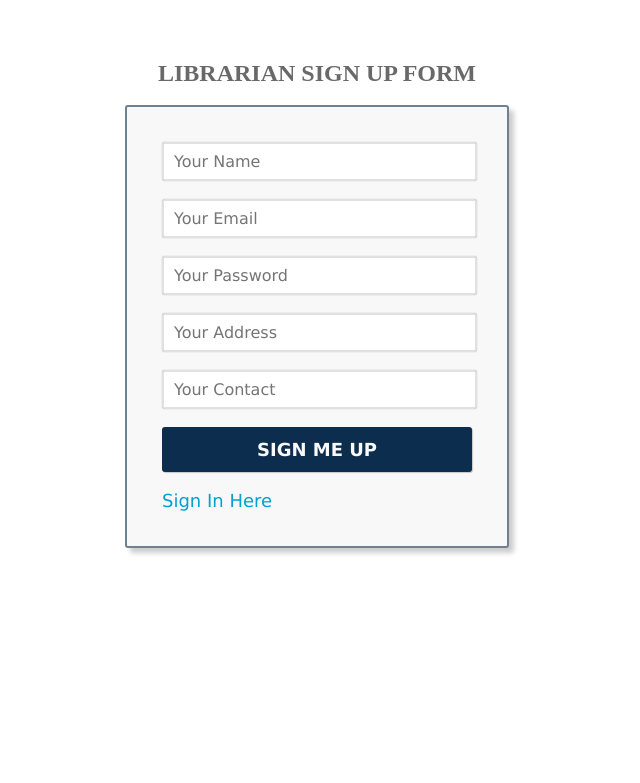
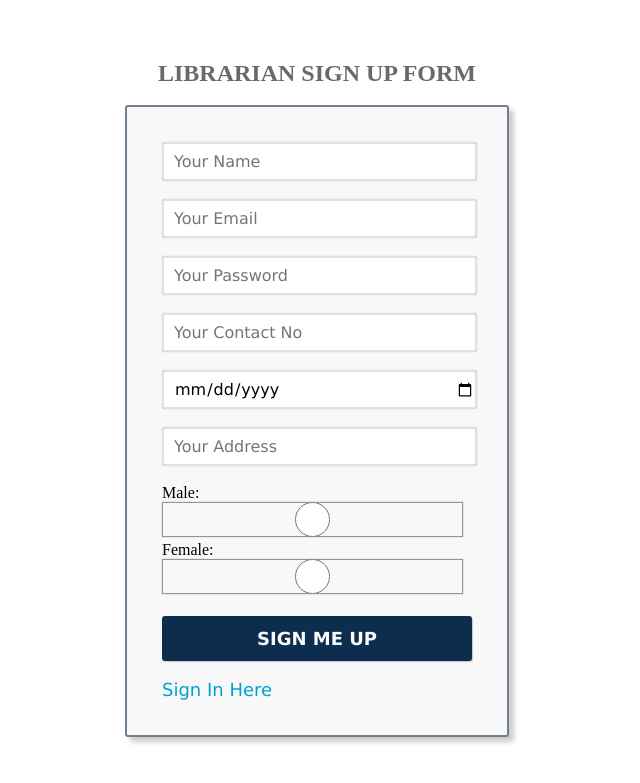
Before and after one commit to areeba-1/webproject, a PHP site: page /lib_register.php in a window 1280 px wide. Shown: the top 783 px of the page, without its empty margins (323-963 px from the left). Run offline with PHP 8.4, Linux system fonts and the light colour scheme.

Commit message:
Update lib_register.php

```diff
--- a/lib_register.php
+++ b/lib_register.php
@@ -36,7 +36,12 @@ if(isset($_POST['signup']))
 <meta http-equiv="Content-Type" content="text/html; charset=utf-8" />
 <title>SignUp</title>
 <link rel="stylesheet" href="style.css" type="text/css" />
-
+<script>
+function myFunction(x)
+{
+    x.style.background = "#F8F8FF";
+}
+</script>
 </head>
 <body>
 <center>
@@ -47,25 +52,34 @@ if(isset($_POST['signup']))
 <table align="center" width="30%" border="0">
 
 <tr>
-<td><input type="text" name="l_name" placeholder="Your Name" required /></td>
+<td><input type="text" onFocus="myFunction(this)" name="l_name" placeholder="Your Name" required /></td>
 </tr>
 
 <tr>
-<td><input type="text" name="email" placeholder="Your Email" required /></td>
+<td><input type="text" onFocus="myFunction(this)" name="email" placeholder="Your Email" required /></td>
 </tr>
 
 <tr>
-<td><input type="text" name="password" placeholder="Your Password" required /></td>
+<td><input type="text" onFocus="myFunction(this)" name="password" placeholder="Your Password" required /></td>
 </tr>
 
 <tr>
-<td><input type="text" name="address" placeholder="Your Address" required /></td>
+<td><input type="number" onFocus="myFunction(this)" name="contact" placeholder="Your Contact No" required /></td>
 </tr>
 
 <tr>
-<td><input type="number" name="contact" placeholder="Your Contact" required /></td>
+<td><input type="date" onFocus="myFunction(this)" name="DOB" placeholder="Your DOB" required /></td>
 </tr>
 
+<tr>
+<td><input type="text" onFocus="myFunction(this)" name="address" placeholder="Your Address" required /></td>
+</tr>
+
+
+<tr>
+<td>Male:<input type="radio" name="gender" value= "male"/>
+	Female:<input type="radio" name="gender" value = "female"/>
+</tr>
 
 <tr>
 <td><button type="submit" name="signup">Sign Me Up</button></td>
```
